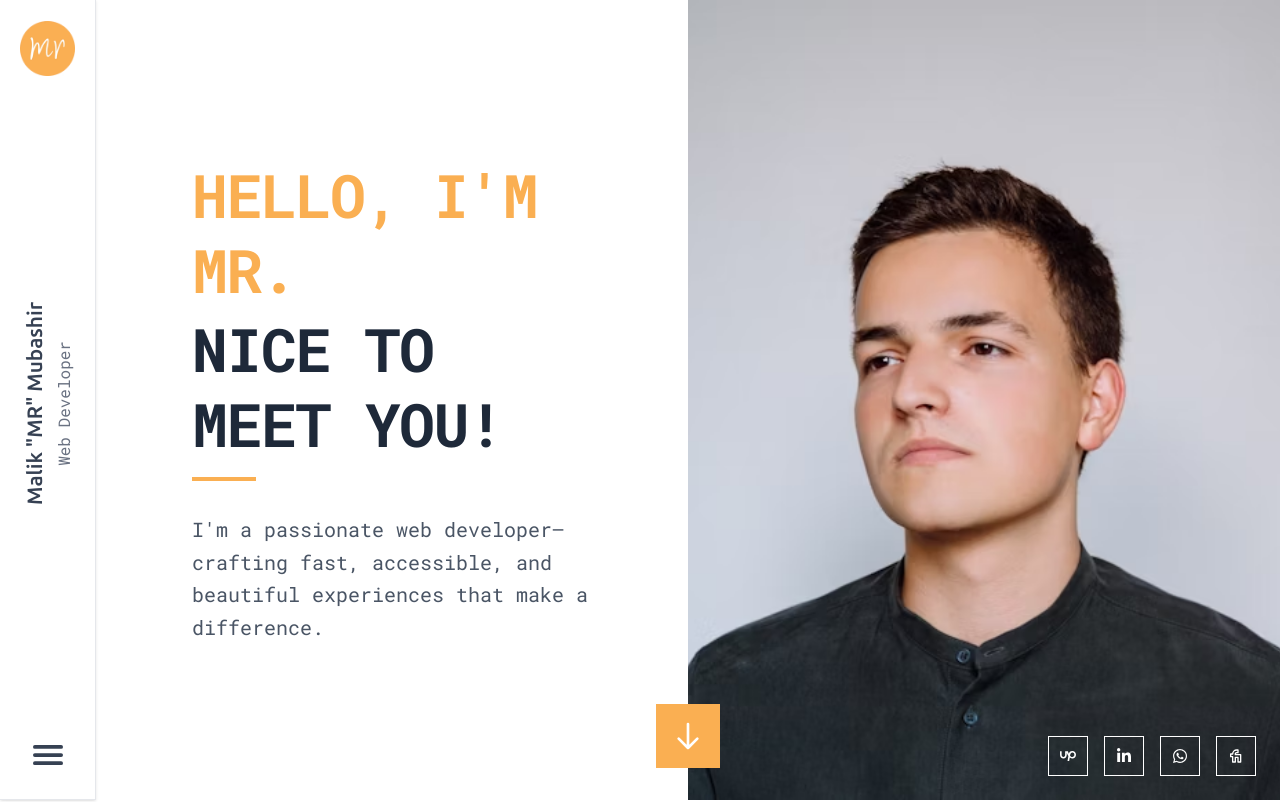
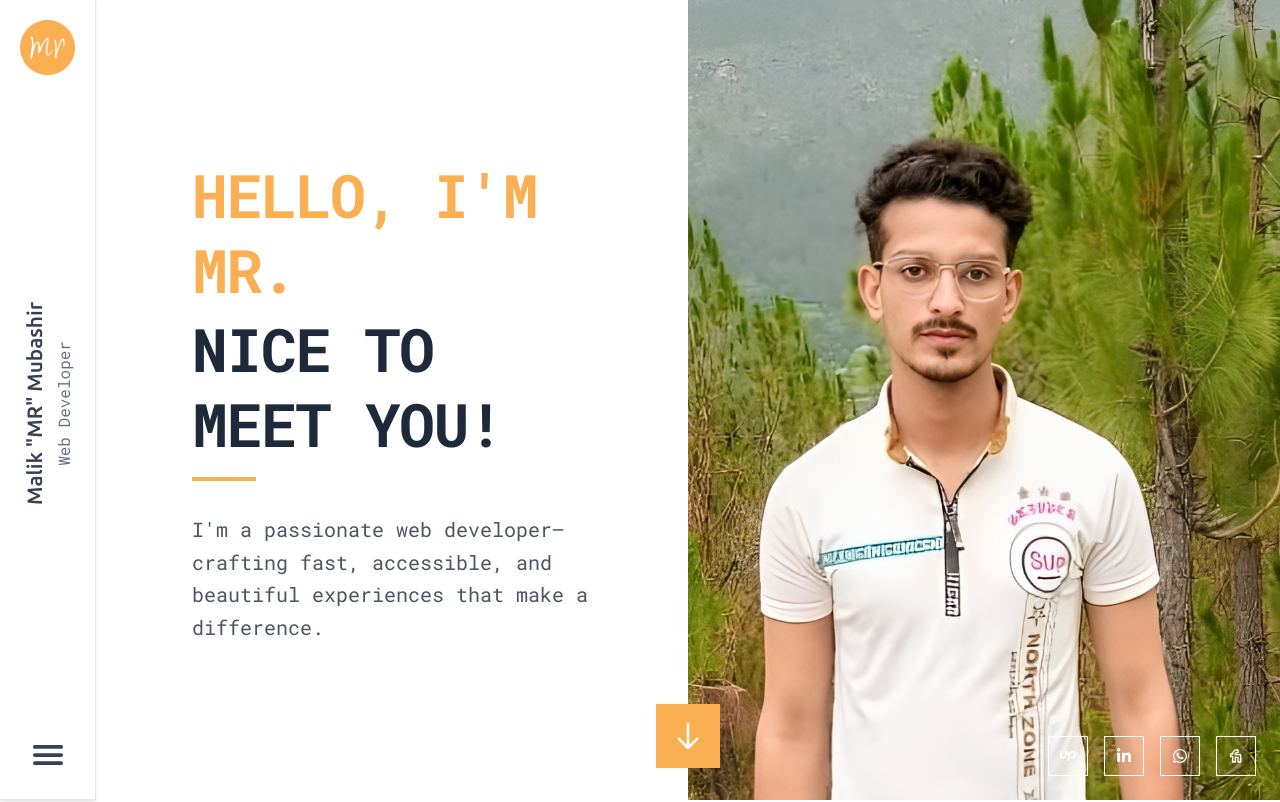
Before and after one commit to MalikMubashir200/Resume, a Next.js app: page / in a window 1280 px wide. Shown: the top 802 px of the page. Built offline with nearby package versions, Linux system fonts and the light colour scheme; no server answers.

Commit message:
Adding profile Image

```diff
--- a/app/Header.tsx
+++ b/app/Header.tsx
@@ -51,6 +51,8 @@ const Header = () => {
             alt="My logo"
             width={56}
             height={56}
+            style={{ width: 'auto', height: 'auto' }}
+            priority
           />
         </Link>
 
--- a/app/page.tsx
+++ b/app/page.tsx
@@ -14,7 +14,7 @@ export default function Home() {
         heading="HELLO, I'M MR."
         subheading="NICE TO MEET YOU!"
         description="I'm a passionate web developer—crafting fast, accessible, and beautiful experiences that make a difference."
-        imageSrc="/p.avif"
+        imageSrc="/profile.png"
         imageAlt="Mubashir at"
         arrowLink='#about'
       />
--- a/package.json
+++ b/package.json
@@ -16,7 +16,7 @@
     "@emotion/styled": "^11.14.1",
     "@mui/material": "^7.2.0",
     "express": "^5.1.0",
-    "next": "^15.3.5",
+    "next": "^15.5.0",
     "react": "^19.0.0",
     "react-dom": "^19.0.0",
     "react-icons": "^5.5.0",
```
Also changed, not shown: public/profile.png (added), 1 other file (tests, documents, lock files or other folders).
